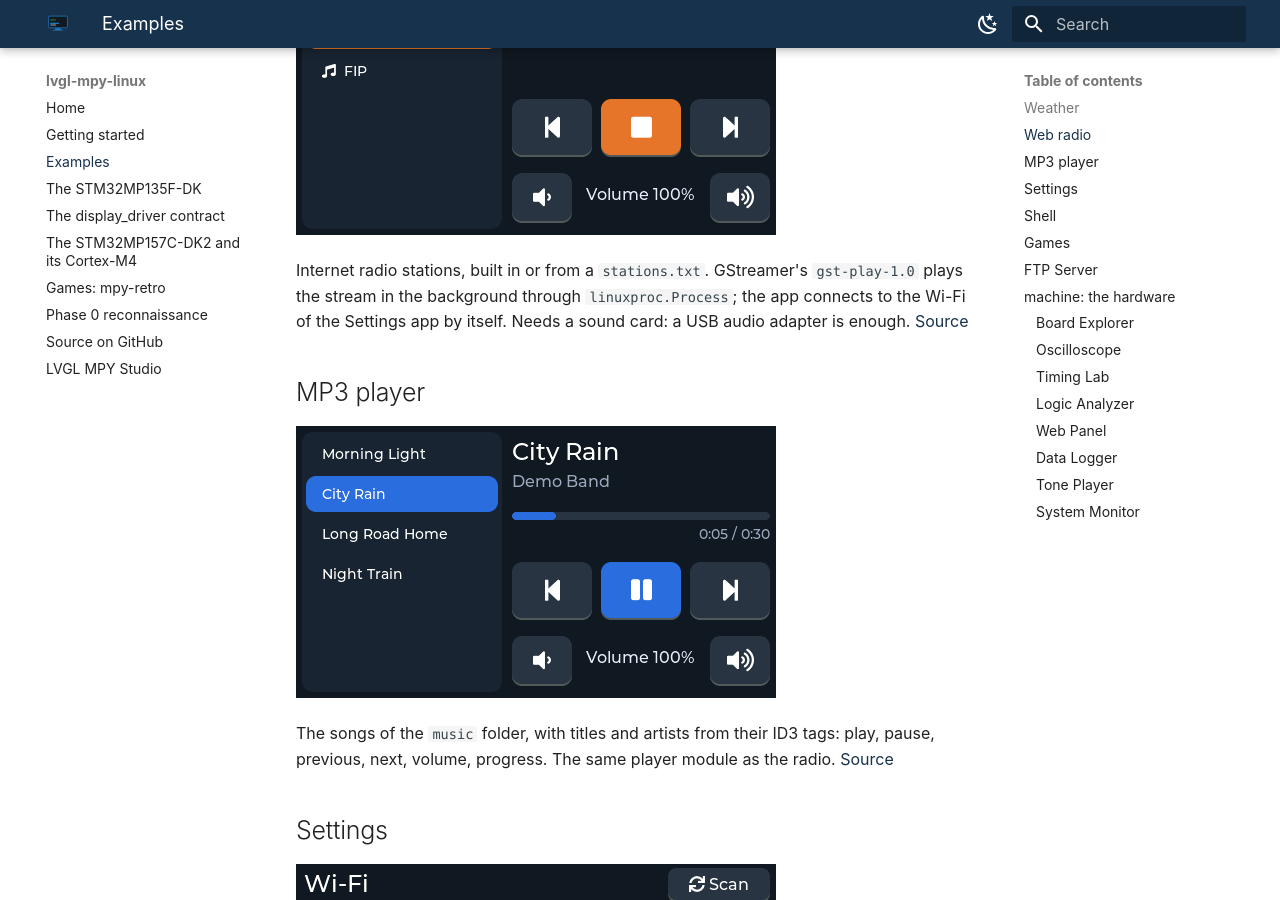
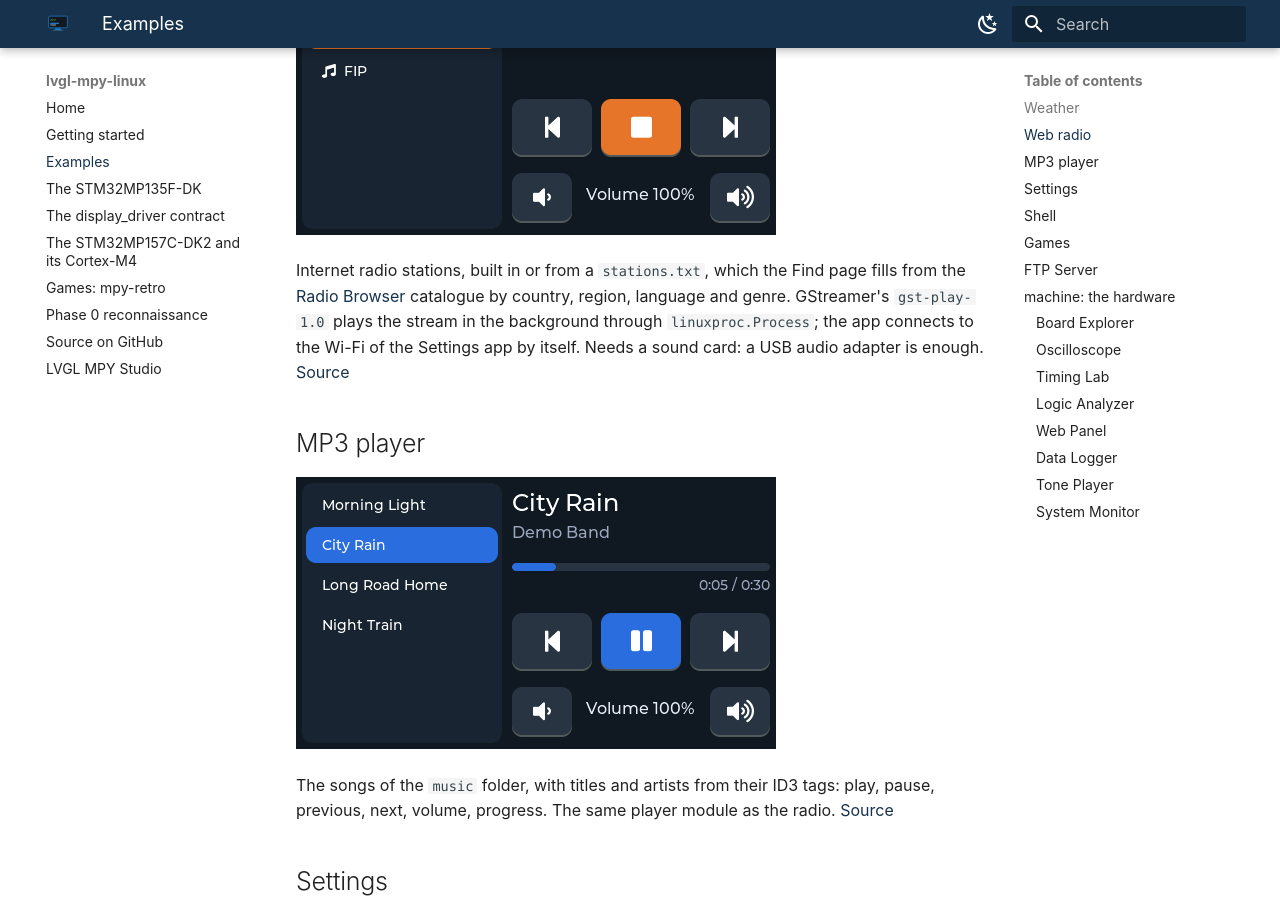
Before and after one commit to Copper-And-Code/copper-and-code-linux-boards, an MkDocs documentation site: the page built from docs/examples.md, in a window 1280 px wide and 900 px high, scrolled down 1339 px. Built offline with MkDocs 1.6.1 and Material for MkDocs 9.7.7, drawn with Linux system fonts in a browser that asks for light colours.

Commit message:
Web radio: find stations by country, region, language and genre
A Find page fills stations.txt from the Radio Browser catalogue (free and
open, no account, no key): countries, the regions of a country and the
languages come from it; a search returns the most listened stations that
match, at most 300, those the board can play (MP3, AAC, Ogg). Add to the
list or replace it; the last search is kept in settings.json. Downloads run
in the background through curl, so the screen never waits. Names lose their
accents for the board's ASCII fonts.

Co-Authored-By: Claude Opus 5.5 <noreply@anthropic.com>
Claude-Session: https://claude.ai/code/session_0124WePQimZSa2NwhcPhaVBN

```diff
--- a/docs/examples.md
+++ b/docs/examples.md
@@ -26,7 +26,8 @@ background, so the screen never waits.
 
 ![Web radio](images/web-radio.png)
 
-Internet radio stations, built in or from a `stations.txt`. GStreamer's `gst-play-1.0` plays the
+Internet radio stations, built in or from a `stations.txt`, which the Find page fills from the
+[Radio Browser](https://www.radio-browser.info) catalogue by country, region, language and genre. GStreamer's `gst-play-1.0` plays the
 stream in the background through `linuxproc.Process`; the app connects to the Wi-Fi of the Settings
 app by itself. Needs a sound card: a USB audio adapter is enough.
 [Source](https://github.com/Copper-And-Code/lvgl-mpy-linux/tree/main/examples/web-radio)
```
Also changed, not shown: examples/web-radio/README.md (+15 -4 lines), 2 other files.
